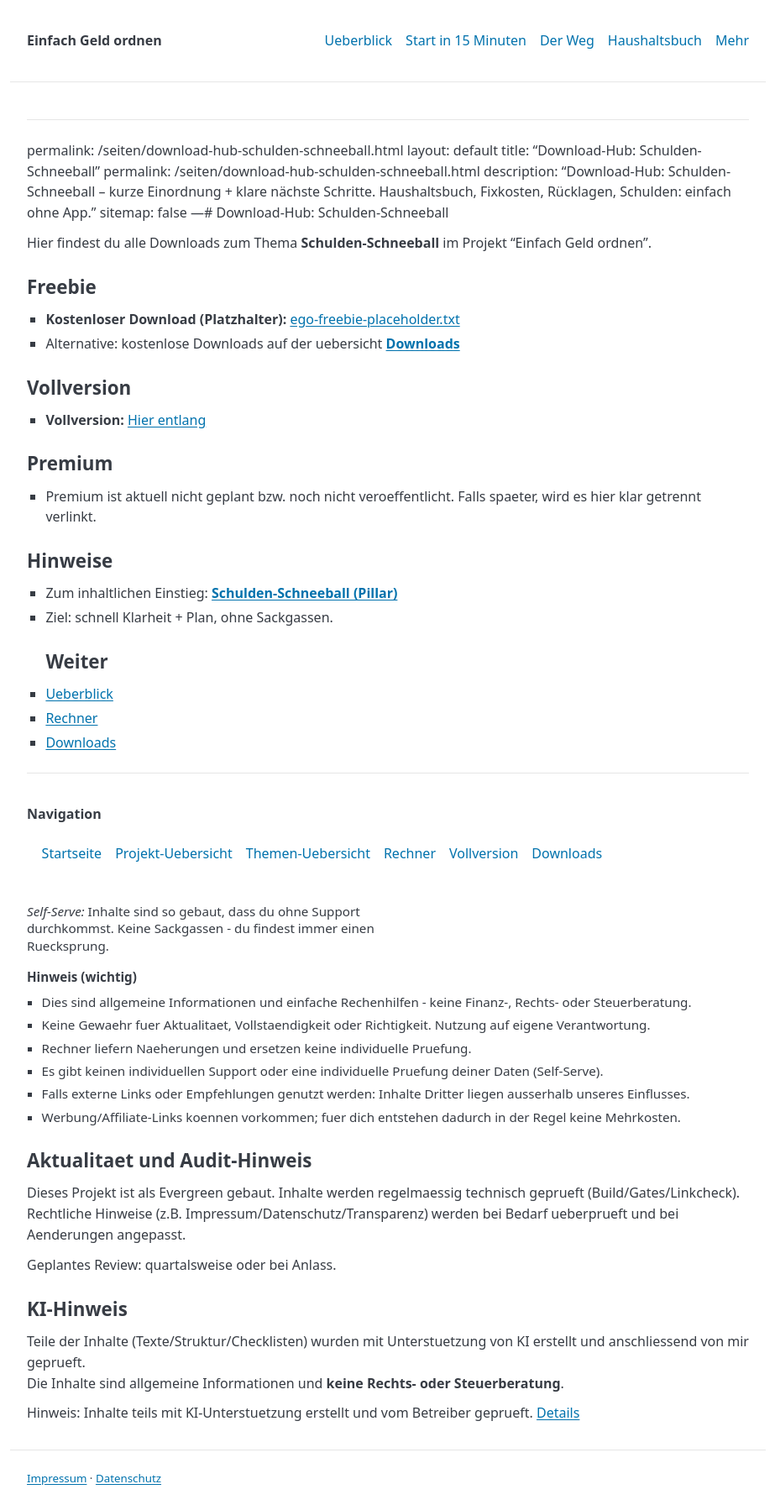
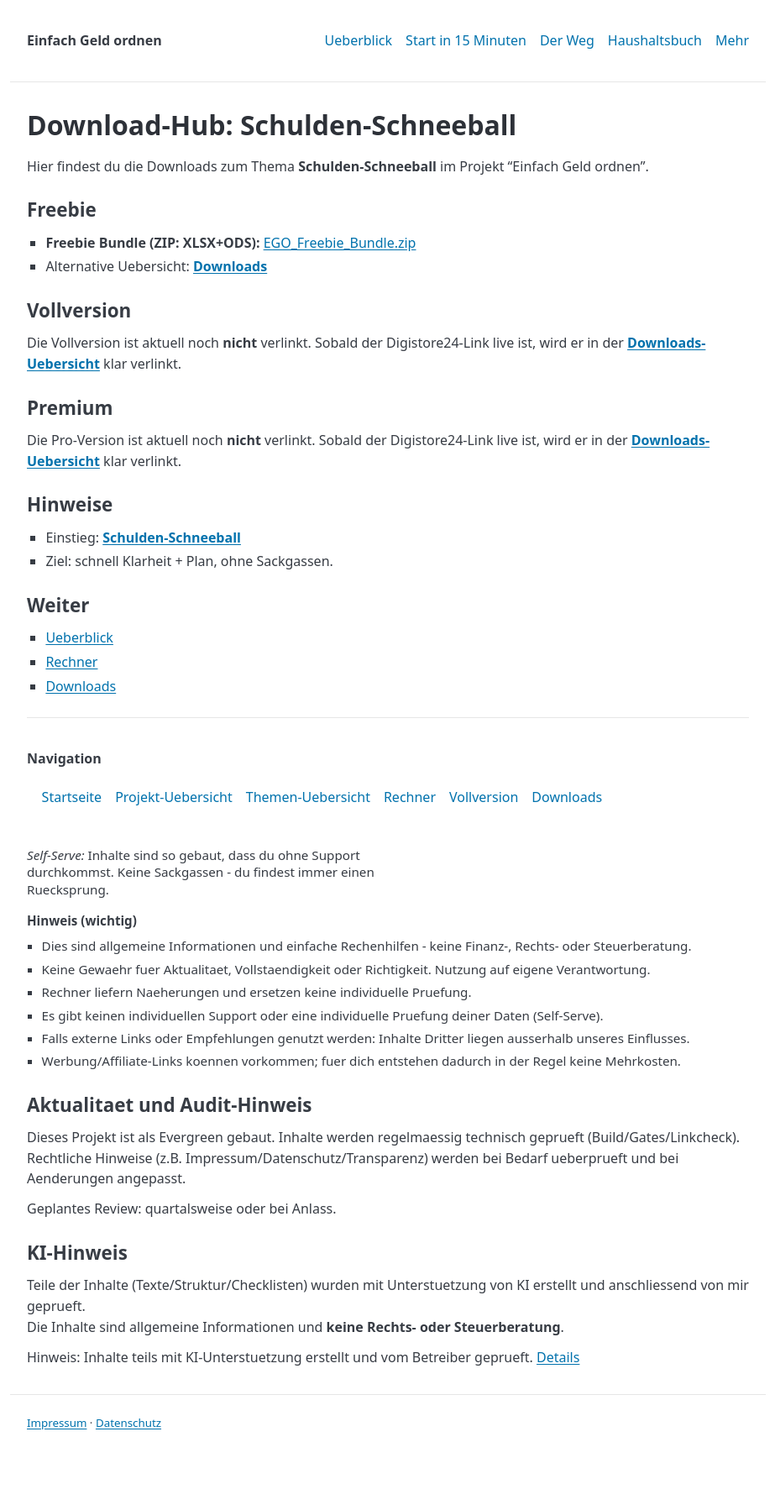
Before and after one commit to gluecklich-tools/einfach-geld-ordnen, a Jekyll site: the page built from seiten/download-hub-schulden-schneeball.md, in a window 1280 px wide. Shown: the whole page at 84% size, without its empty margins (178-1101 px from the left). Built offline with Jekyll 4.4.1, drawn with Linux system fonts in a browser that asks for light colours; after the commit the page ends 1726 px from its top, so only the background shows below that.

Commit message:
Klaus-Run: automated gates + push 2026-02-22 12:43

```diff
--- a/seiten/download-hub-schulden-schneeball.md
+++ b/seiten/download-hub-schulden-schneeball.md
@@ -1,31 +1,33 @@
 ---
-permalink: /seiten/download-hub-schulden-schneeball.html
 layout: default
 title: "Download-Hub: Schulden-Schneeball"
 permalink: /seiten/download-hub-schulden-schneeball.html
-description: "Download-Hub: Schulden-Schneeball – kurze Einordnung + klare nächste Schritte. Haushaltsbuch, Fixkosten, Rücklagen, Schulden: einfach ohne App."
+description: "Downloads zum Thema Schulden-Schneeball: Freebie + naechste Schritte. Einfach ohne App."
 sitemap: false
----# Download-Hub: Schulden-Schneeball
+---
 
-Hier findest du alle Downloads zum Thema **Schulden-Schneeball** im Projekt "Einfach Geld ordnen".
+# Download-Hub: Schulden-Schneeball
+
+Hier findest du die Downloads zum Thema **Schulden-Schneeball** im Projekt "Einfach Geld ordnen".
 
 ## Freebie
 
-- **Kostenloser Download (Platzhalter):** [ego-freebie-placeholder.txt]({{site.baseurl}}/downloads/ego-freebie-placeholder.txt)
-- Alternative: kostenlose Downloads auf der uebersicht **[Downloads]({{site.baseurl}}/seiten/downloads.html)**
+- **Freebie Bundle (ZIP: XLSX+ODS):** [EGO_Freebie_Bundle.zip]({{ site.baseurl }}/downloads/bundles/EGO_Freebie_Bundle.zip)
+- Alternative Uebersicht: **[Downloads]({{ site.baseurl }}/seiten/downloads.html)**
 
 ## Vollversion
 
-- **Vollversion:** [Hier entlang]({{ site.baseurl }}/seiten/vollversion.html?utm_source=site&utm_medium=downloadhub&utm_campaign=vollversion)
+Die Vollversion ist aktuell noch **nicht** verlinkt. Sobald der Digistore24-Link live ist, wird er in der **[Downloads-Uebersicht]({{ site.baseurl }}/seiten/downloads.html#vollversion)** klar verlinkt.
 
 ## Premium
 
-- Premium ist aktuell nicht geplant bzw. noch nicht veroeffentlicht. Falls spaeter, wird es hier klar getrennt verlinkt.
+Die Pro-Version ist aktuell noch **nicht** verlinkt. Sobald der Digistore24-Link live ist, wird er in der **[Downloads-Uebersicht]({{ site.baseurl }}/seiten/downloads.html#pro)** klar verlinkt.
 
 ## Hinweise
 
-- Zum inhaltlichen Einstieg: **[Schulden-Schneeball (Pillar)]({{site.baseurl}}/pillar/schulden-schneeball.html)**
+- Einstieg: **[Schulden-Schneeball]({{ site.baseurl }}/pillar/schulden-schneeball.html)**
 - Ziel: schnell Klarheit + Plan, ohne Sackgassen.
+
 ## Weiter
 - [Ueberblick]({{ site.baseurl }}/pillar/einfach-geld-ordnen.html)
 - [Rechner]({{ site.baseurl }}/seiten/rechner-uebersicht.html)
```
